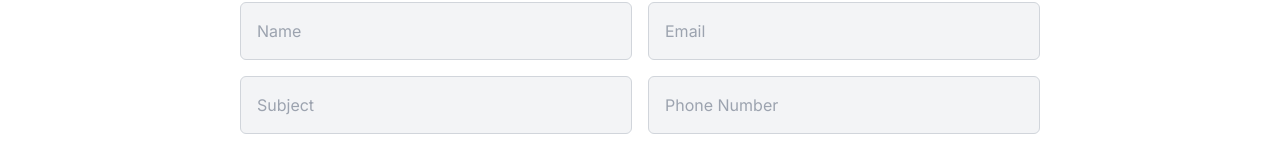
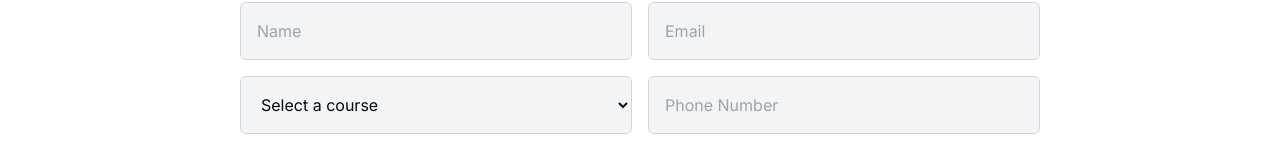
Before and after one commit to Rajesh01-star/Gajanan, a Next.js app: page /contact in a window 1280 px wide. Shown: the part 616-764 px from the top of the page. Built offline with nearby package versions, Linux system fonts and the light colour scheme.

Commit message:
contact form working

```diff
--- a/app/Components/ContactPage/ContactForm.jsx
+++ b/app/Components/ContactPage/ContactForm.jsx
@@ -1,48 +1,77 @@
-const InputField = ({ type, id, fieldName, placeholder }) => {
-  return (
-    <input
-      type={type}
-      id={id}
-      name={fieldName}
-      placeholder={placeholder}
-      className="w-full bg-gray-100 border border-gray-300 rounded-md px-4 lg:py-4 py-2"
-    />
-  );
-};
+"use client";
+
+import { useForm, ValidationError } from "@formspree/react";
+import { useState } from "react";
+import { useRouter } from "next/navigation";
 
 const ContactForm = () => {
+  const [state, handleSubmit] = useForm("mnqeybvk");
+  const [selectedCourse, setSelectedCourse] = useState("");
+  const [isModalOpen, setIsModalOpen] = useState(false);
+  const router = useRouter();
+
+  const handleCourseChange = (e) => {
+    setSelectedCourse(e.target.value);
+  };
+
+  const closeModal = () => {
+    setIsModalOpen(false);
+    router.push("/"); // Redirect to the home page
+  };
+
+  if (state.succeeded && !isModalOpen) {
+    setIsModalOpen(true);
+  }
+
   return (
     <div className="container mx-auto lg:px-56 px-4">
       <h2 className="lg:text-3xl text-2xl font-semibold mb-6 text-center mt-6 px-4">
         Feel Free to Write Us Anytime
       </h2>
-      <form className="flex flex-col space-y-4 px-4 items-center">
+      <form
+        className="flex flex-col space-y-4 px-4 items-center"
+        onSubmit={handleSubmit}
+      >
         <section className="flex lg:flex-row flex-col gap-4 w-full">
-          <InputField
-            type={"text"}
-            id={"name"}
-            name={"name"}
-            placeholder={"Name"}
+          <input
+            type="text"
+            id="name"
+            name="name"
+            placeholder="Name"
+            className="w-full bg-gray-100 border border-gray-300 rounded-md px-4 lg:py-4 py-2"
+            required
           />
-          <InputField
-            type={"email"}
-            id={"email"}
-            name={"email"}
-            placeholder={"Email"}
+          <input
+            type="email"
+            id="email"
+            name="email"
+            placeholder="Email"
+            className="w-full bg-gray-100 border border-gray-300 rounded-md px-4 lg:py-4 py-2"
+            required
           />
         </section>
         <section className="flex lg:flex-row flex-col gap-4 w-full">
-          <InputField
-            type={"text"}
-            id={"subject"}
-            name={"subject"}
-            placeholder={"Subject"}
-          />
-          <InputField
-            type={"tel"}
-            id={"phone"}
-            name={"phone"}
-            placeholder={"Phone Number"}
+          <select
+            id="course"
+            name="course"
+            value={selectedCourse}
+            onChange={handleCourseChange}
+            className="w-full bg-gray-100 border border-gray-300 rounded-md px-4 lg:py-4 py-2"
+            required
+          >
+            <option value="">Select a course</option>
+            <option value="primary">Primary Course - ₹4500</option>
+            <option value="secondary">Secondary Course - ₹4500</option>
+            <option value="premium">Premium Course - ₹6000</option>
+            <option value="refresher">Refresher Course - ₹8000</option>
+          </select>
+          <input
+            type="tel"
+            id="phone"
+            name="phone"
+            placeholder="Phone Number"
+            className="w-full bg-gray-100 border border-gray-300 rounded-md px-4 lg:py-4 py-2"
+            required
           />
         </section>
         <textarea
@@ -53,12 +82,28 @@ const ContactForm = () => {
           className="w-full bg-gray-100 border border-gray-300 rounded-md px-4 lg:py-4 py-2"
         ></textarea>
         <button
+          disabled={state.submitting}
           type="submit"
           className="lg:w-1/3 w-1/2 h-12 lg:h-16 bg-[#ff2323] text-white font-semibold py-2 px-4 rounded-md hover:bg-black transition-colors duration-300"
         >
           Submit
         </button>
       </form>
+
+      {isModalOpen && (
+        <div className="fixed inset-0 z-50 flex items-center justify-center bg-black bg-opacity-50">
+          <div className="bg-white p-6 rounded-md shadow-lg w-11/12 md:w-1/3">
+            <h2 className="text-xl font-semibold mb-4">Thank you for contacting us!</h2>
+            <p className="mb-4">We have received your message and will get back to you shortly.</p>
+            <button
+              onClick={closeModal}
+              className="bg-[#ff2323] text-white py-2 px-4 rounded-md hover:bg-black transition-colors duration-300"
+            >
+              Close
+            </button>
+          </div>
+        </div>
+      )}
     </div>
   );
 };
--- a/package.json
+++ b/package.json
@@ -9,6 +9,7 @@
     "lint": "next lint"
   },
   "dependencies": {
+    "@formspree/react": "^2.5.1",
     "@radix-ui/react-slot": "^1.0.2",
     "@react-google-maps/api": "^2.19.3",
     "class-variance-authority": "^0.7.0",
```
Also changed, not shown: 1 other file (tests, documents, lock files or other folders).
